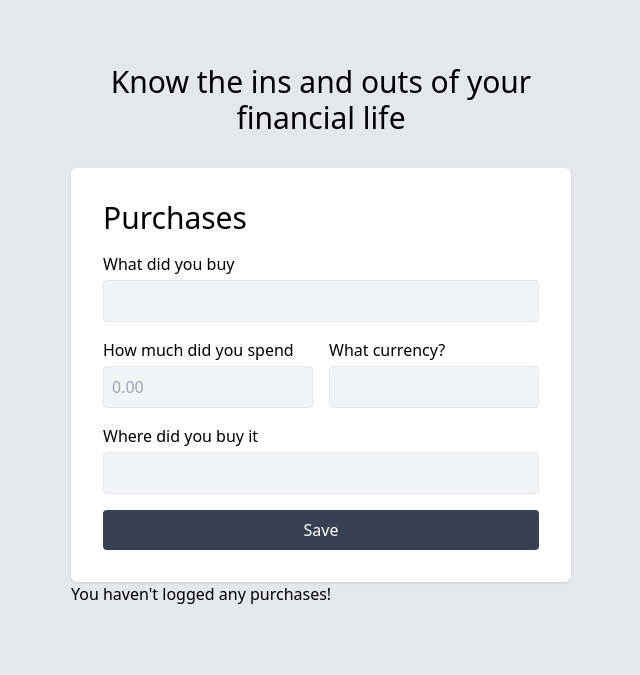
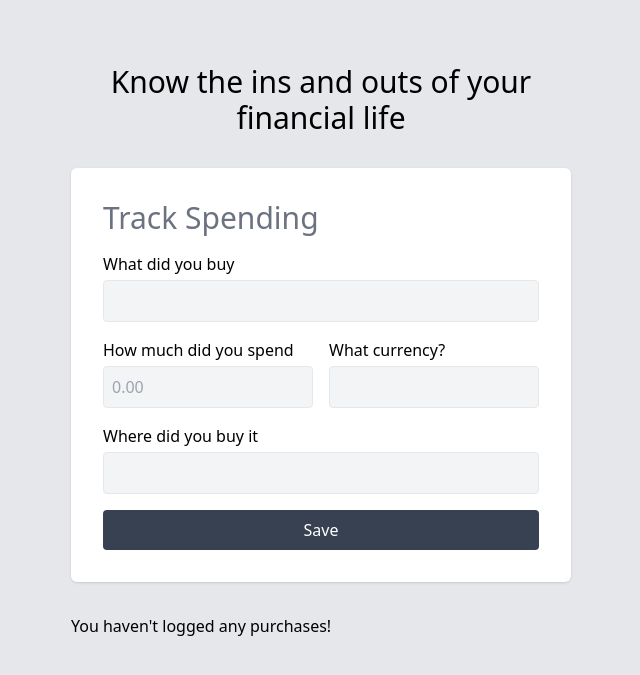
Before and after one commit to markoco14/expensave-rebuild, a FastAPI app: template templates/index.html in a window 1280 px wide. Shown: the part 56-731 px from the top of the page, without its empty margins (319-959 px from the left). Run offline with FastAPI, Linux system fonts and the light colour scheme; the template is opened without the code that fills it, so the values that code supplies are empty; parts of the project's set-up code (start-up, migrations or seed data) failed here and were passed over; some libraries are stand-ins or nearby versions.

Commit message:
improve styles of tracking form and purchase list

```diff
--- a/templates/index.html
+++ b/templates/index.html
@@ -14,17 +14,18 @@
   <body class="min-h-screen bg-gray-200">
     {% include 'header.html' %}
     <section class="px-2 py-4 md:px-0 md:py-16">
-      <div class="max-w-[500px] mx-auto">
-        <h1 class="text-center text-3xl mb-8">
+      <div class="grid gap-8 max-w-[500px] mx-auto">
+        <h1 class="text-center text-3xl">
           Know the ins and outs of your financial life
         </h1>
         {% include 'track-purchase-form.html' %}
         {% if purchases|length == 0 %}
         <p>You haven't logged any purchases!</p>
         {% else %}
-        <ul>
+        <ul class="grid divide-y gap-4 p-8 bg-white rounded-md shadow">
+          <h2 class="text-3xl text-gray-500">Today's Spending</h2>
           {% for purchase in purchases %}
-          <li>{{purchase.items}}</li>
+          <li class="pt-2">{{purchase.items}}</li>
           {% endfor %}
         </ul>
         {% endif%}
--- a/templates/track-purchase-form.html
+++ b/templates/track-purchase-form.html
@@ -4,7 +4,7 @@
   hx-swap="outerHTML"
   class="grid gap-4 p-8 bg-white rounded-md shadow"
 >
-  <h2 class="text-3xl">Purchases</h2>
+  <h2 class="text-3xl text-gray-500">Track Spending</h2>
   <div class="flex flex-col gap-1">
     <label for="items">What did you buy</label>
     <input
```
